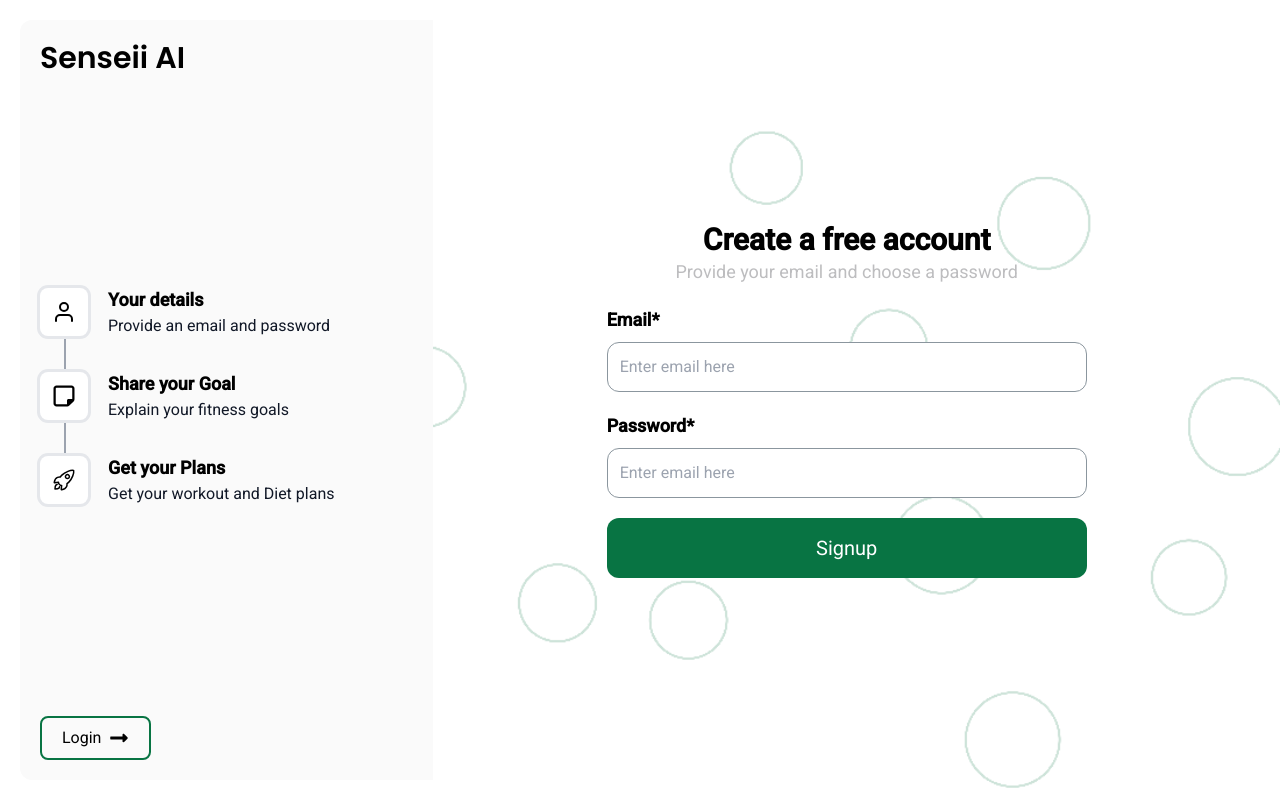
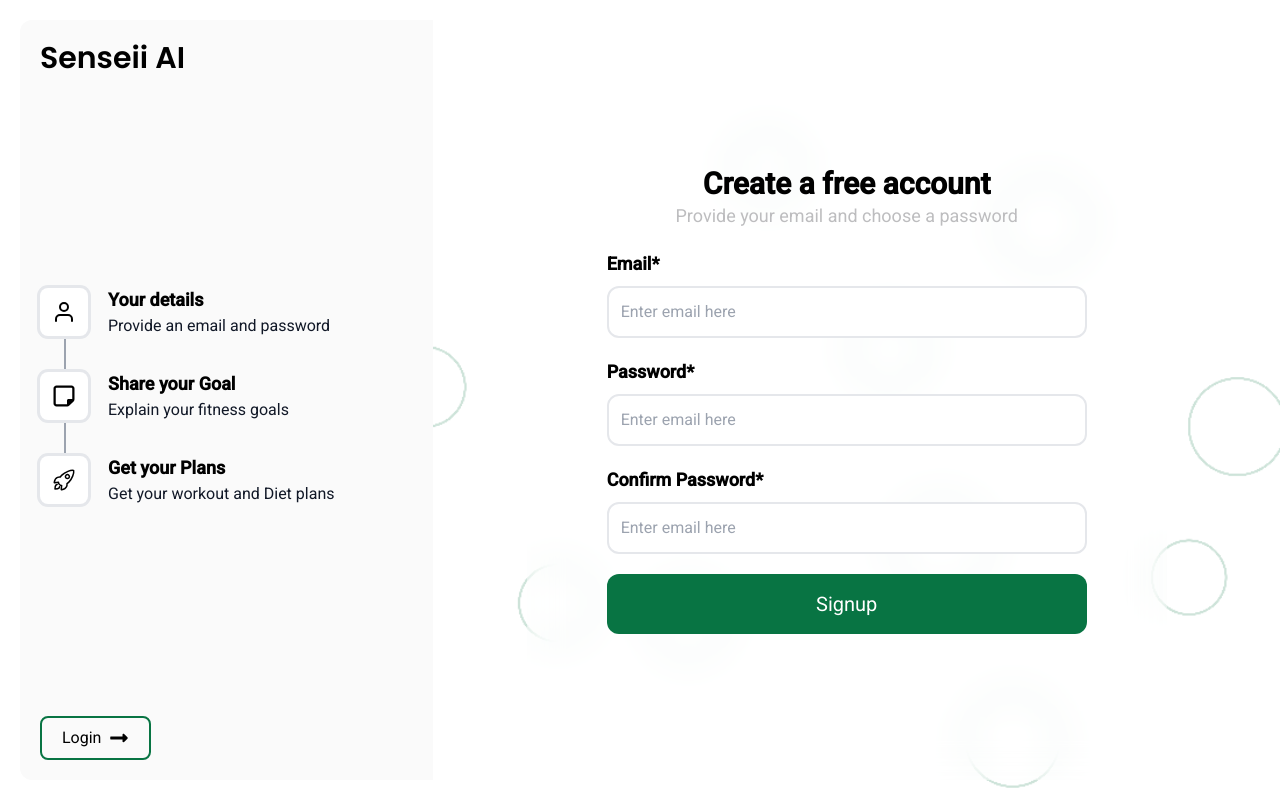
Before and after one commit to Senseii-ai/web, a Next.js app: page /signup in a window 1280 px wide. Built offline with nearby package versions, Linux system fonts and the light colour scheme; no server answers.

Commit message:
add: signup functionality

```diff
--- a/src/app/layout.tsx
+++ b/src/app/layout.tsx
@@ -3,6 +3,7 @@
 import React from "react";
 
 import AuthProvider from "@/hooks/auth";
+import healthCheck from "@/actions/api/connection.health";
 const roboto = Roboto({
   weight: ["100", "300", "400", "500"],
   subsets: ["latin"],
@@ -18,6 +19,8 @@
 }
 
 export default async function RootLayout({ children }: Readonly<Children>) {
+  healthCheck();
+
   return (
     <html lang="en">
       <body
--- a/src/components/Signup.tsx
+++ b/src/components/Signup.tsx
@@ -2,6 +2,8 @@
 
 import { ChangeEvent, useState } from "react";
 import { Poppins } from "next/font/google";
+import { useAuth } from "@/hooks/auth";
+import { useRouter } from "next/navigation";
 
 const poppins = Poppins({
   weight: ["100", "400", "600"],
@@ -10,8 +12,12 @@
 });
 
 const SignupForm = () => {
+  const router = useRouter();
+  const { signup } = useAuth();
   const [email, setEmail] = useState("");
   const [password, setPassword] = useState("");
+  const [isEqual, setIsEqual] = useState(false);
+  const [confirmPassword, setConfirmPassword] = useState("");
 
   const handleUserNameChange = (e: ChangeEvent<HTMLInputElement>) => {
     setEmail(e.target.value);
@@ -21,24 +27,27 @@
     setPassword(e.target.value);
   };
 
-  const resetForm = () => {
-    setEmail("");
-    setPassword("");
+  const handlePasswordConfirmChange = (e: ChangeEvent<HTMLInputElement>) => {
+    setConfirmPassword(() => e.target.value);
+    if (confirmPassword !== "") {
+      setIsEqual(password === e.target.value);
+    }
   };
 
   const handleFormSubmit = async (e: ChangeEvent<HTMLFormElement>) => {
     e.preventDefault();
-    // const success = await login({ email: email, password: password });
-    // console.log("This is the response", success);
-    // if (!success) {
-    //   resetForm();
-    // }
+
+    const success = await signup({ email: email, password: password });
+    console.log("This is the response", success);
+    if (!success) {
+      router.push("/");
+    }
   };
 
   return (
-    <div className="h-full max-w-[40rem] lg:px-20 px-2 container mx-auto text-black">
+    <div className="h-full backdrop-blur-lg max-w-[40rem]  lg:px-20 px-2 container mx-auto text-black">
       <div className="h-full flex flex-col gap-y-5 justify-center items-center">
-        <div className="flex flex-col items-center">
+        <div className="flex flex-col items-center ">
           <h1
             className={`${poppins.className} lg:hidden text-4xl font-semibold text-black mb-20 text-center`}
           >
@@ -59,7 +68,7 @@
           <div className="flex w-full flex-col gap-y-2">
             <label className="text-lg font-semibold">Email*</label>
             <input
-              className="p-3 rounded-xl border border-[#8b969e]"
+              className="p-3 rounded-xl border-2 outline-[#8b969e]"
               type="email"
               placeholder="Enter email here"
               value={email}
@@ -70,11 +79,22 @@
           <div className="flex w-full flex-col gap-y-2">
             <label className="text-lg font-semibold">Password*</label>
             <input
-              className="p-3 rounded-xl border border-[#8b969e]"
-              type="email"
+              className="p-3 rounded-xl border-2 outline-[#8b969e]"
+              type="password"
               placeholder="Enter email here"
               value={password}
               onChange={handlePasswordInputChange}
+            />
+          </div>
+
+          <div className="flex w-full flex-col gap-y-2">
+            <label className="text-lg font-semibold">Confirm Password*</label>
+            <input
+              className={`${isEqual ? "outline-[#087443]" : "outline-[#8b969e]"} p-3 rounded-xl border-2 `}
+              type="password"
+              placeholder="Enter email here"
+              value={confirmPassword}
+              onChange={handlePasswordConfirmChange}
             />
           </div>
 
--- a/src/hooks/auth.tsx
+++ b/src/hooks/auth.tsx
@@ -22,6 +22,7 @@
   token: string | null;
   user: string | null;
   login: (data: ILoginData) => Promise<boolean>;
+  signup: (data: ISignupData) => Promise<boolean>;
   logout: () => void;
 }
 
@@ -68,30 +69,34 @@
       return false;
     }
   };
-  //
-  // const signin = async ({ email, password }: ISignupData) => {
-  //   try {
-  //     const response = await fetch("http://localhost:9090/api/signup", {
-  //       headers: {
-  //         "Content-Type": "application/json",
-  //       },
-  //       body: JSON.stringify({
-  //         email: email,
-  //         password: password,
-  //       }),
-  //     });
-  //
-  //     if (response.status !== 200) {
-  //       throw new Error("Error signing in");
-  //     }
-  //
-  //     return true;
-  //   } catch (err) {
-  //     console.error(err);
-  //     return false;
-  //   }
-  // };
-  //
+
+  const signup = async ({ email, password }: ISignupData) => {
+    try {
+      console.log("I was here");
+      const response = await fetch("http://localhost:9090/api/signup", {
+        method: "POST",
+        headers: {
+          "Content-Type": "application/json",
+        },
+        body: JSON.stringify({
+          email: email,
+          password: password,
+        }),
+      });
+
+      console.log("This is response", response);
+
+      if (response.status !== 200) {
+        throw new Error("Error signing in");
+      }
+
+      return true;
+    } catch (err) {
+      console.error(err);
+      return false;
+    }
+  };
+
   const logout = () => {
     setUser("");
     setToken(null);
@@ -99,7 +104,7 @@
   };
 
   return (
-    <AuthContext.Provider value={{ token, user, login, logout }}>
+    <AuthContext.Provider value={{ token, user, login, signup, logout }}>
       {children}
     </AuthContext.Provider>
   );
```
